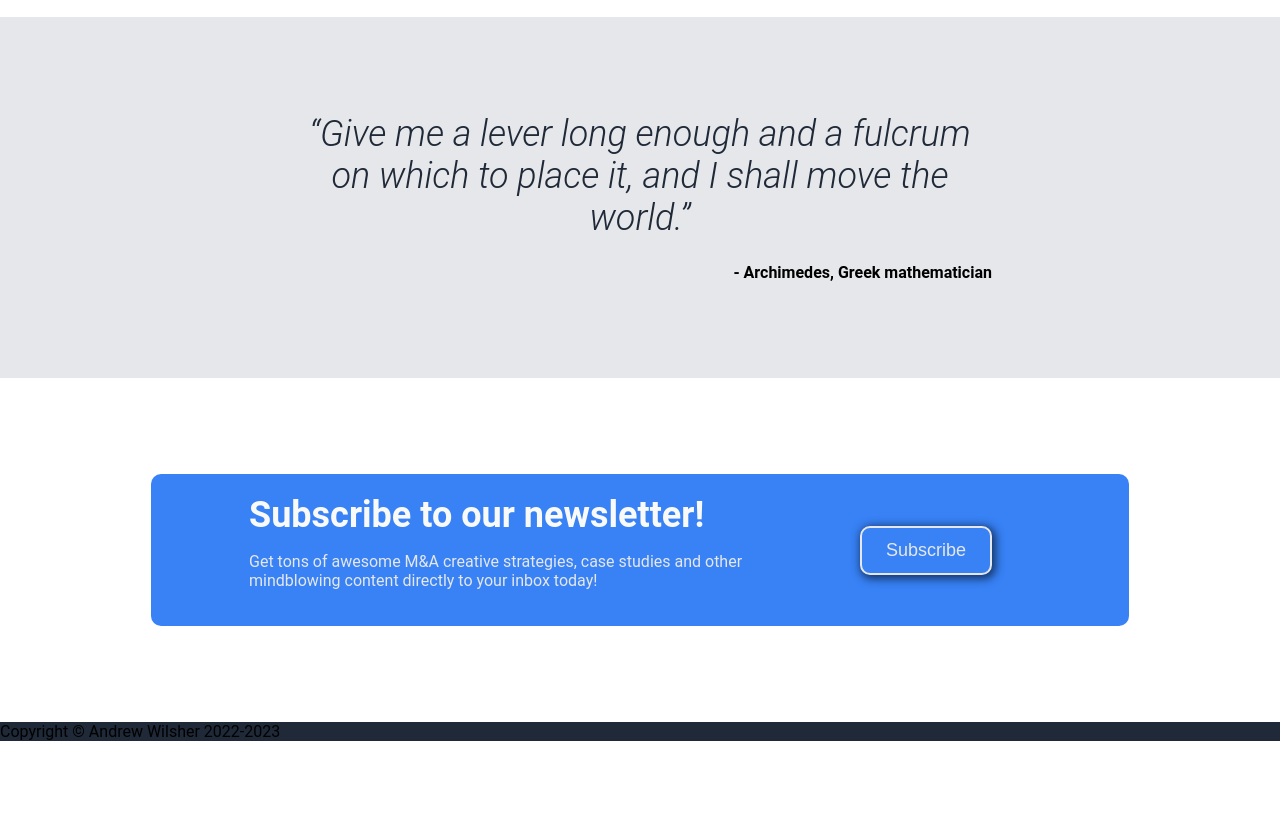
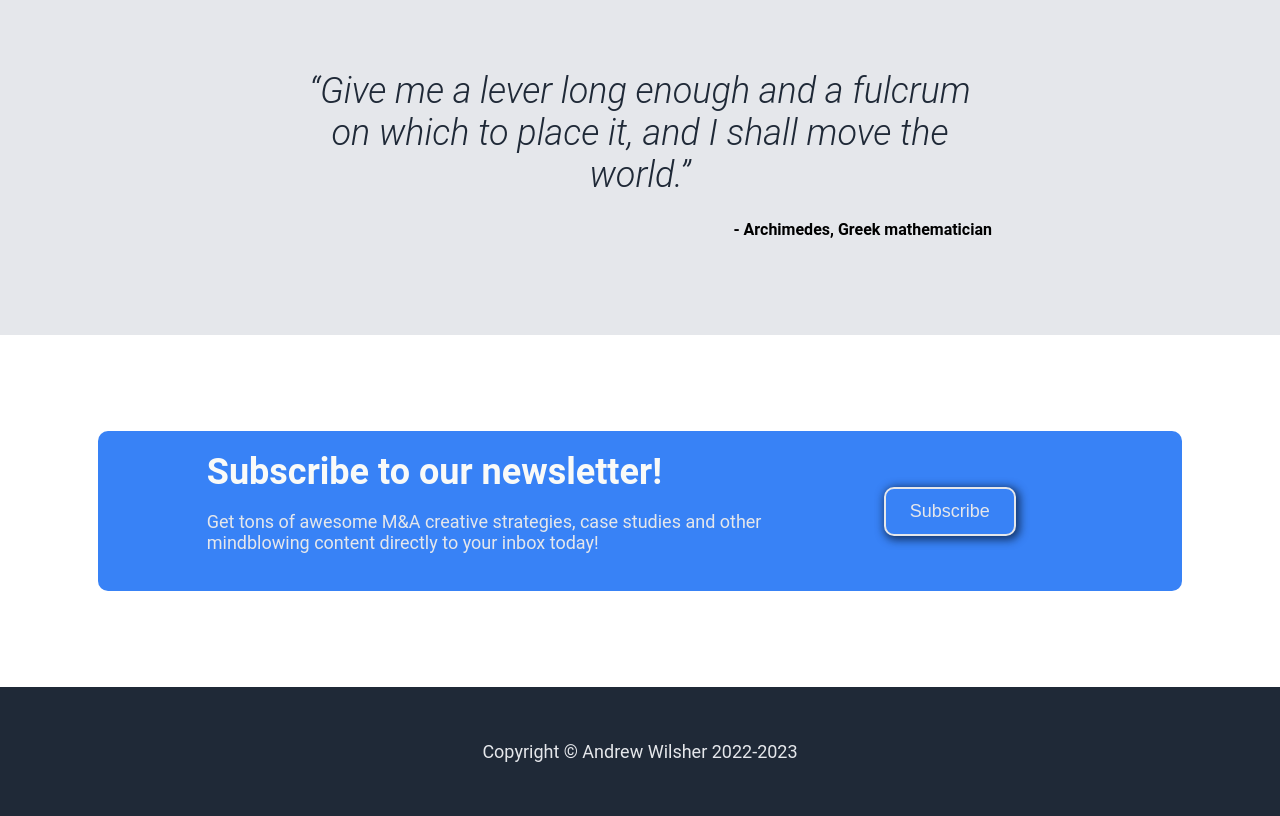
Before and after one commit to orelem/practice-projects, a plain HTML site: page index.html in a window 1280 px wide. Shown: the part 1190-2006 px from the top of the page. Before the commit the page ends 1931 px from the top, so only its background shows below. Drawn offline with Linux system fonts and the light colour scheme.

Commit message:
Edit html and css styling for footer section
- Change footer div to footer tag
- Compress matching css properties for all text
- Add styling to footer

```diff
--- a/css/style.css
+++ b/css/style.css
@@ -28,18 +28,17 @@ a:hover {
     cursor: not-allowed;
 }
 
-.header, .footer {
+.header, footer {
     background-color: #1F2937;
+    color: #F9FAF8;
 }
 
-a, .hero-para {
+a, p, button {
     font-size: 18px;
     color: #E5E7EB;
 }
 
 button {
-    font-size: 18px;
-    color: #E5E7EB;
     padding: 12px 24px;
     border-radius: 10px;
     box-shadow: 2px 2px 8px 2px rgba(9,29,61,0.75);
@@ -221,3 +220,10 @@ button:active {
     background-color: #3882F6;
     color: #E5E7EB;
 }
+
+/* FOOTER */
+
+footer {
+    text-align: center;
+    padding: 36px;
+}
--- a/index.html
+++ b/index.html
@@ -72,6 +72,8 @@
             </div>
         </div>
     </div>
-    <div class="footer">Copyright &copy; Andrew Wilsher 2022-2023</div>
+    <footer>
+        <p>Copyright &copy; Andrew Wilsher 2022-2023</p>
+    </footer>
 </body>
 </html>
```
